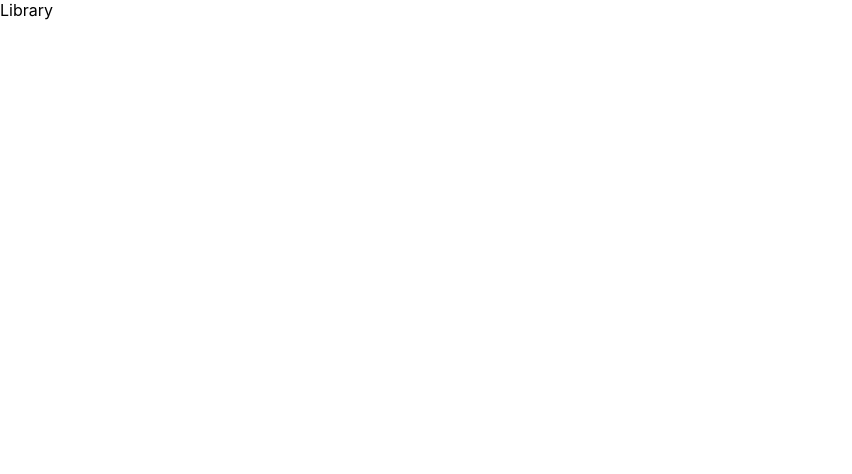
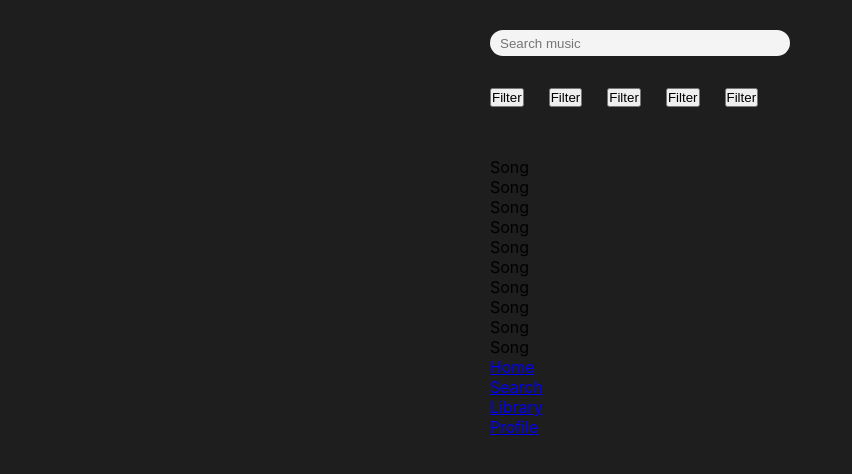
Before and after one commit to ddekerr/music-App, a React (Create React App) app: page /library in a window 1280 px wide. Shown: the top 474 px of the page, without its empty margins (0-852 px from the left). Built offline with nearby package versions, Linux system fonts and the light colour scheme.

Commit message:
working with library

```diff
--- a/src/index.css
+++ b/src/index.css
@@ -15,6 +15,7 @@ body {
     sans-serif;
   -webkit-font-smoothing: antialiased;
   -moz-osx-font-smoothing: grayscale;
+  background-color: #1e1e1e;
 }
 
 code {
@@ -22,12 +23,12 @@ code {
     monospace;
 }
 
-[class*="container"]{
+[class*="container"] {
   width: 320px;
   margin: 0 auto;
   padding: 0 10px;
 }
 
-ul{
+ul {
   list-style: none;
 }
--- a/src/modules/App.tsx
+++ b/src/modules/App.tsx
@@ -12,7 +12,6 @@ function App() {
       <Route path="/library" element={<Library />} />
     </Routes>
   );
-  // return <Auth />;
 }
 
 export default App;
--- a/src/modules/auth/Auth.tsx
+++ b/src/modules/auth/Auth.tsx
@@ -1,5 +1,5 @@
 import "./Auth.css";
-import profile from "../../image/pngegg.png";
+// import profile from "../../image/pngegg.png";
 
 function Auth() {
   return (
--- a/src/modules/home/Home.tsx
+++ b/src/modules/home/Home.tsx
@@ -4,6 +4,8 @@ function Home() {
   return (
     <>
       <div>Home</div>
+      <a href="/library">library</a>
+      <a href="/auth">auth</a>
     </>
   );
 }
--- a/src/modules/library/Library.css
+++ b/src/modules/library/Library.css
@@ -0,0 +1,27 @@
+.header {
+  padding-top: 30px;
+  padding-bottom: 30px;
+  margin-bottom: 20px;
+}
+
+.search {
+  width: 100%;
+  height: 26px;
+  padding: 5px 10px;
+  margin-bottom: 30px;
+  border-radius: 13px;
+  border: none;
+
+  background-color: #f4f4f4;
+  color: #a0a0a0;
+}
+
+.filter__list{
+  flex-basis: 100%;
+  display: flex;
+  gap: 25px;
+}
+
+.filter__button{
+  max-height: 35px;
+}
--- a/src/modules/library/Library.tsx
+++ b/src/modules/library/Library.tsx
@@ -3,7 +3,74 @@ import "./Library.css";
 function Library() {
   return (
     <>
-      <div>Library</div>
+      <header className="header">
+        <div className="container">
+          <input className="search" type="search" name="search" id="search" placeholder="Search music" />
+          <div className="filter">
+            <ul className="filter__list">
+              <li className="filter__item">
+                <button type="button" className="filter__button">
+                  Filter
+                </button>
+              </li>
+              <li className="filter__item">
+                <button type="button" className="filter__button">
+                  Filter
+                </button>
+              </li>
+              <li className="filter__item">
+                <button type="button" className="filter__button">
+                  Filter
+                </button>
+              </li>
+              <li className="filter__item">
+                <button type="button" className="filter__button">
+                  Filter
+                </button>
+              </li>
+              <li className="filter__item">
+                <button type="button" className="filter__button">
+                  Filter
+                </button>
+              </li>
+            </ul>
+          </div>
+        </div>
+      </header>
+
+      <main className="songs">
+        <ul className="songs__list container">
+          <li className="songs__item">Song</li>
+          <li className="songs__item">Song</li>
+          <li className="songs__item">Song</li>
+          <li className="songs__item">Song</li>
+          <li className="songs__item">Song</li>
+          <li className="songs__item">Song</li>
+          <li className="songs__item">Song</li>
+          <li className="songs__item">Song</li>
+          <li className="songs__item">Song</li>
+          <li className="songs__item">Song</li>
+        </ul>
+      </main>
+
+      <div className="menu">
+        <ul className="menu__list container">
+          <li className="menu__item">
+            <a href="/">Home</a>
+          </li>
+          <li className="menu__item">
+            <a href="/#search">Search</a>
+          </li>
+          <li className="menu__item">
+            <a href="/library">Library</a>
+          </li>
+          <li className="menu__item">
+            <a href="/#profile">Profile</a>
+          </li>
+        </ul>
+      </div>
+
+      <div className="pop-up"></div>
     </>
   );
 }
```
